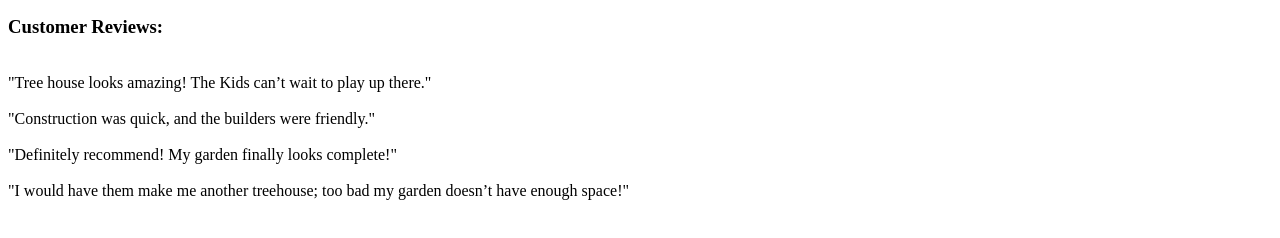
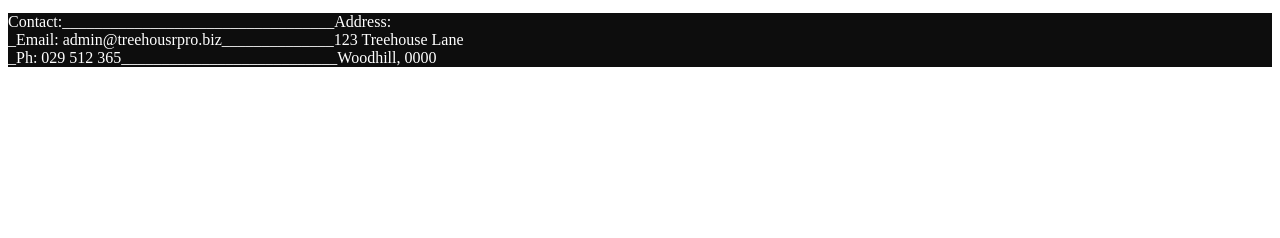
Before and after one commit to CharlotteJohnson158/TreeHousePro-Website, a plain HTML site: page index.html in a window 1280 px wide. Shown: the part 90-328 px from the top of the page. Drawn offline with Linux system fonts and the light colour scheme; a web font is replaced by a local one.

Commit message:
Added footer content

```diff
--- a/grid.css
+++ b/grid.css
@@ -0,0 +1,16 @@
+header {grid-area: header;}
+nav {grid-area: nav;}
+main {grid-area: main;}
+aside {grid-area: aside;}
+footer {grid-area: footer;}
+
+.grid-container {
+    display: grid;
+    grid-template-areas:
+    'header header header header header header'
+    'nav nav nav nav nav nav'
+    'main main main main main aside'
+    'footer footer footer footer footer footer';
+    gap: 10px;
+    padding: 10px;
+}
--- a/index.html
+++ b/index.html
@@ -22,20 +22,12 @@
         <img src="fantasy_treehouse.jpg" alt="Fantasy Treehouse">
     </main>
 
-    <aside>
+    <footer>
         <p>
-            <h3>Customer Reviews:</h3><br>
-
-"Tree house looks amazing! The Kids can’t wait to play up there."<br><br>
-
-"Construction was quick, and the builders were friendly."<br><br>
-
-"Definitely recommend! My garden finally looks complete!"<br><br>
-
-"I would have them make me another treehouse; too bad my garden doesn’t have enough space!"<br><br>
-
-
+            Contact:__________________________________Address:<br>
+            _Email: admin@treehousrpro.biz______________123 Treehouse Lane<br>
+            _Ph: 029 512 365___________________________Woodhill, 0000
         </p>
-    </aside>
+    </footer>
 </body>
 </html>
--- a/styles.css
+++ b/styles.css
@@ -1,13 +1,4 @@
 @import url('https://fonts.googleapis.com/css2?family=Irish+Grover&display=swap');
-@import url('https://fonts.googleapis.com/css2?family=ABeeZee:ital@0;1&display=swap');
-
-body {
-
-}
-
-main {
-
-}
 
 header {
     text-align: center;
@@ -36,8 +27,10 @@ img {
     width: 49%;
 }
 
-  p {
-    font-family: "ABeeZee", sans-serif;
-    font-weight: 400;
-    font-style: normal;
-  }
+footer {
+    background-color: #0D0D0D;
+}
+
+footer p {
+    color: white;
+}
```
